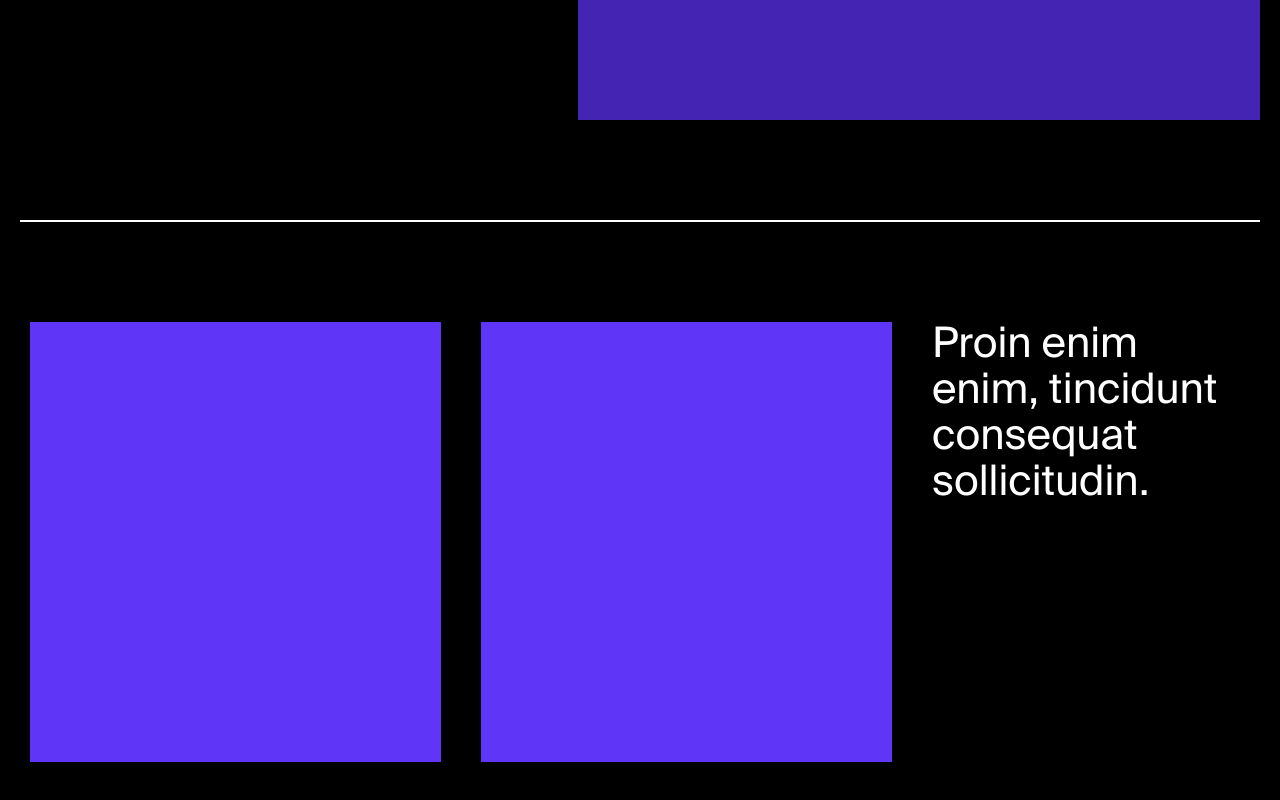
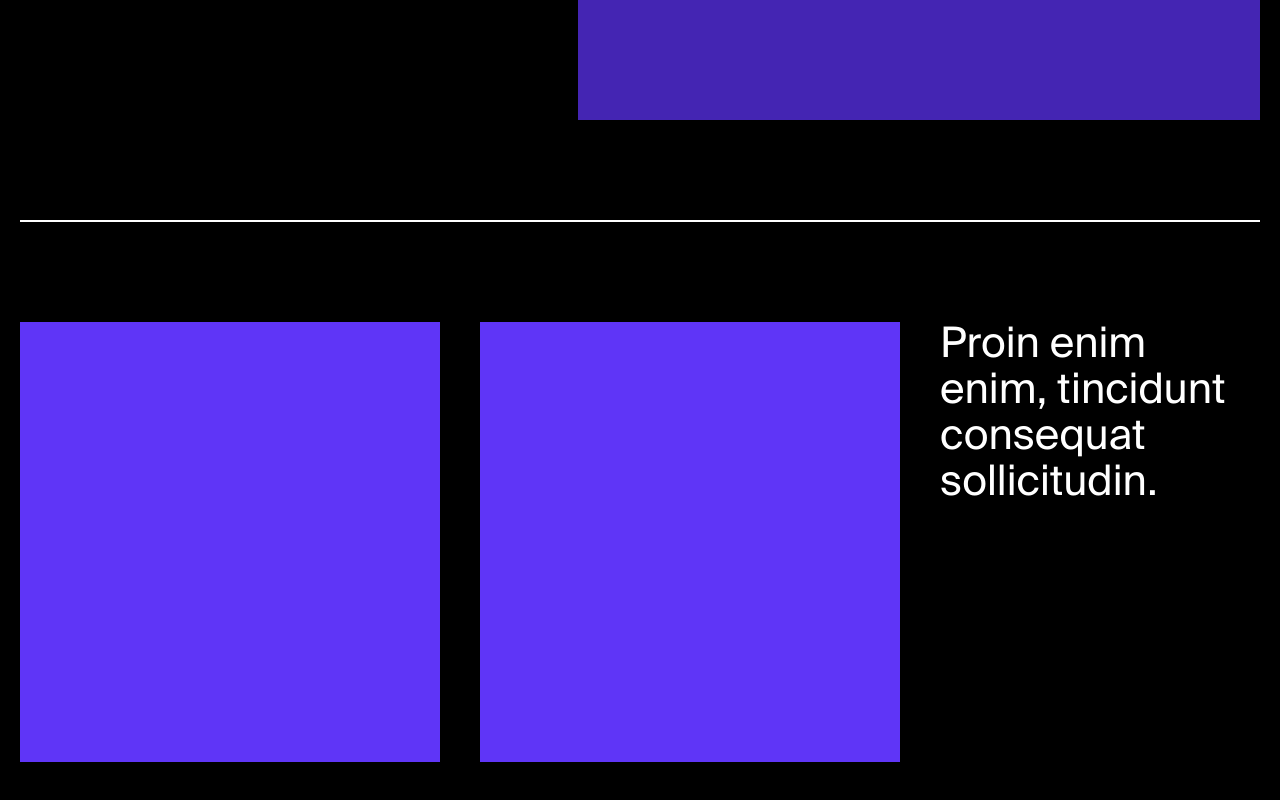
Before and after one commit to lmatteis/next-brink, a Next.js app: page / in a window 1280 px wide. Shown: the part 3817-4617 px from the top of the page. Built offline with nearby package versions, Linux system fonts and the light colour scheme.

Commit message:
Adjust slight padding on footer

```diff
--- a/app/page.tsx
+++ b/app/page.tsx
@@ -79,7 +79,7 @@ export default function Home() {
           </div>
         </div>
         <div className="border-[0.5px] border-white my-[100px]"></div>
-        <div className="flex flex-col-reverse lg:flex-row gap-10 px-[10px] pb-[100px]">
+        <div className="flex flex-col-reverse lg:flex-row gap-10 px-[10px] lg:px-0 pb-[100px]">
           <div className="bg-cold-blue w-full h-[394px] lg:h-[440px]"></div>
           <div className="bg-cold-blue w-full h-[394px] lg:h-[440px]"></div>
           <div className="text-[32px] lg:text-[42px] leading-[35px] lg:leading-[46px] ">
```
